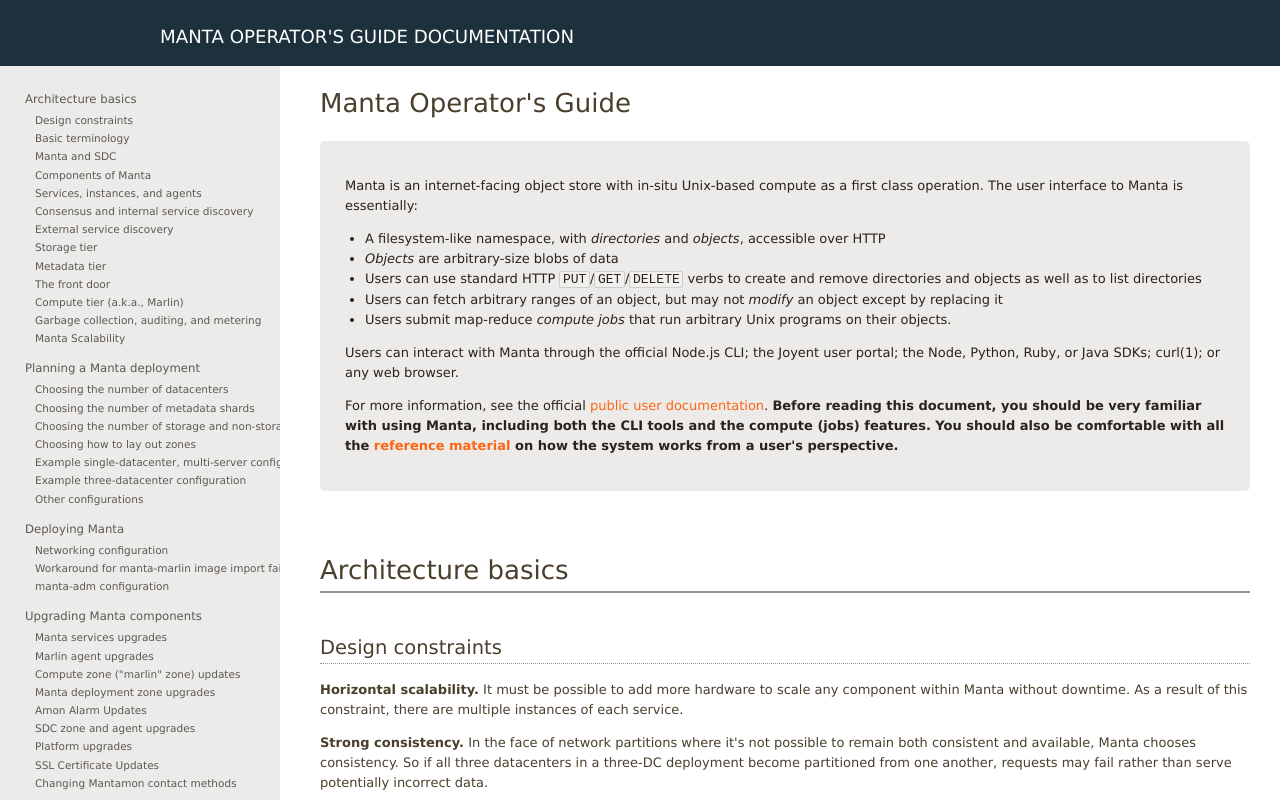
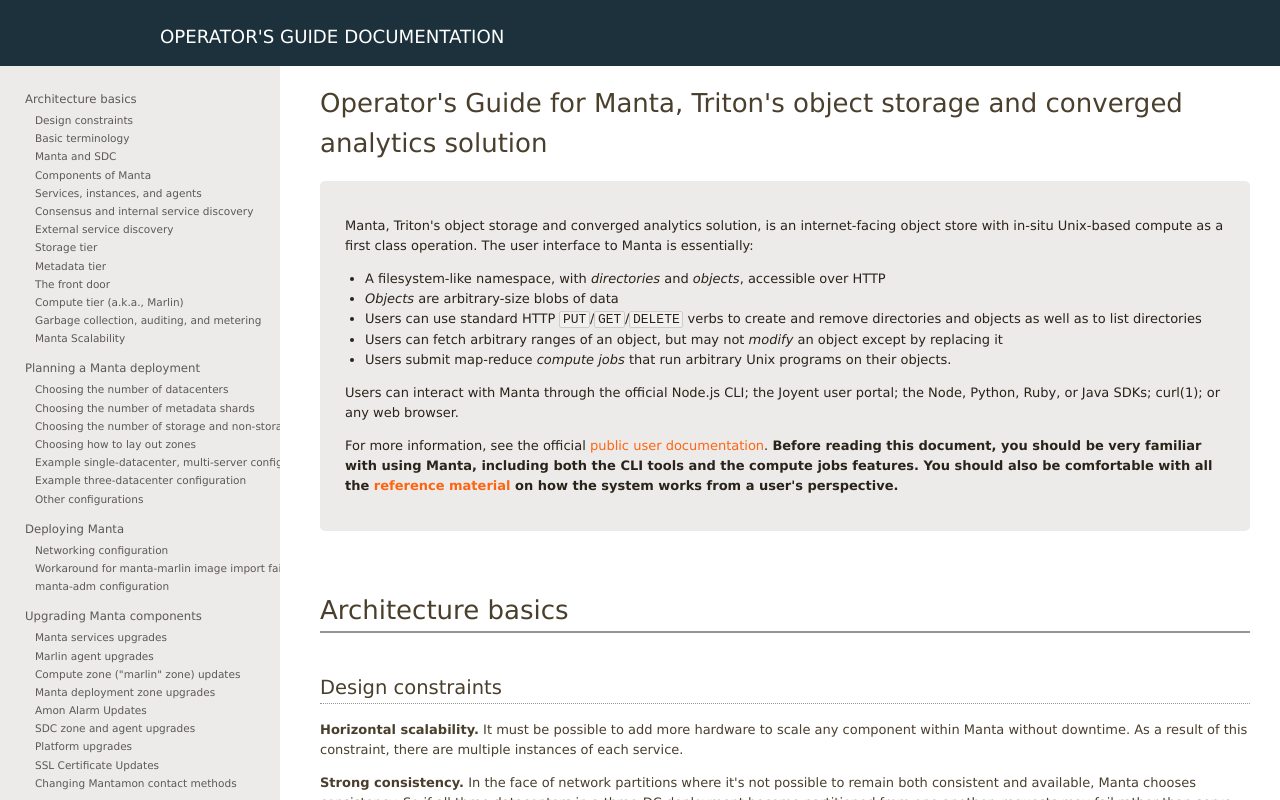
Before and after one commit to TritonDataCenter/manta, a plain HTML site: page index.html in a window 1280 px wide. Drawn offline with nearby package versions, Linux system fonts and the light colour scheme.

Commit message:
MANTA-3171 initial minimal doc rebranding updates for Triton Object Storage

```diff
--- a/index.html
+++ b/index.html
@@ -1,14 +1,14 @@
 <!DOCTYPE html>
 <html lang="en">
 <head>
-    <title>Manta Operator's Guide</title>
+    <title>Operator's Guide</title>
     <meta http-equiv="Content-Type" content="text/html; charset=utf-8">
     <link rel="stylesheet" type="text/css" href="media/css/restdown.css">
     <script type="text/javascript" src="https://ajax.googleapis.com/ajax/libs/jquery/1.7.1/jquery.min.js"></script>
 </head>
 <body>
 <div id="header">
-    <h1>Manta Operator's Guide Documentation</h1>
+    <h1>Operator's Guide Documentation</h1>
 </div>
 
     <div id="sidebar">
@@ -146,16 +146,17 @@
 -->
 
 <!--
-    Copyright (c) 2015, Joyent, Inc.
+    Copyright (c) 2017, Joyent, Inc.
 -->
 
 
-<h1>Manta Operator's Guide</h1>
+<h1>Operator's Guide for Manta, Triton's object storage and converged analytics solution</h1>
 <div class="intro">
 
 
-<p>Manta is an internet-facing object store with in-situ Unix-based compute as a
-first class operation.  The user interface to Manta is essentially:</p>
+<p>Manta, Triton's object storage and converged analytics solution, is an
+internet-facing object store with in-situ Unix-based compute as a first class
+operation. The user interface to Manta is essentially:</p>
 
 <ul>
 <li>A filesystem-like namespace, with <em>directories</em> and <em>objects</em>, accessible over
@@ -175,9 +176,9 @@
 <p>For more information, see the official <a href="http://apidocs.joyent.com/manta/">public user
 documentation</a>.  <strong>Before reading this
 document, you should be very familiar with using Manta, including both the CLI
-tools and the compute (jobs) features.  You should also be comfortable with all
-the <a href="http://apidocs.joyent.com/manta/">reference material</a> on how the system
-works from a user's perspective.</strong></p>
+tools and the compute jobs features. You should also be comfortable with all the
+<a href="http://apidocs.joyent.com/manta/">reference material</a> on how the system works
+from a user's perspective.</strong></p>
 
 
 </div>
```
